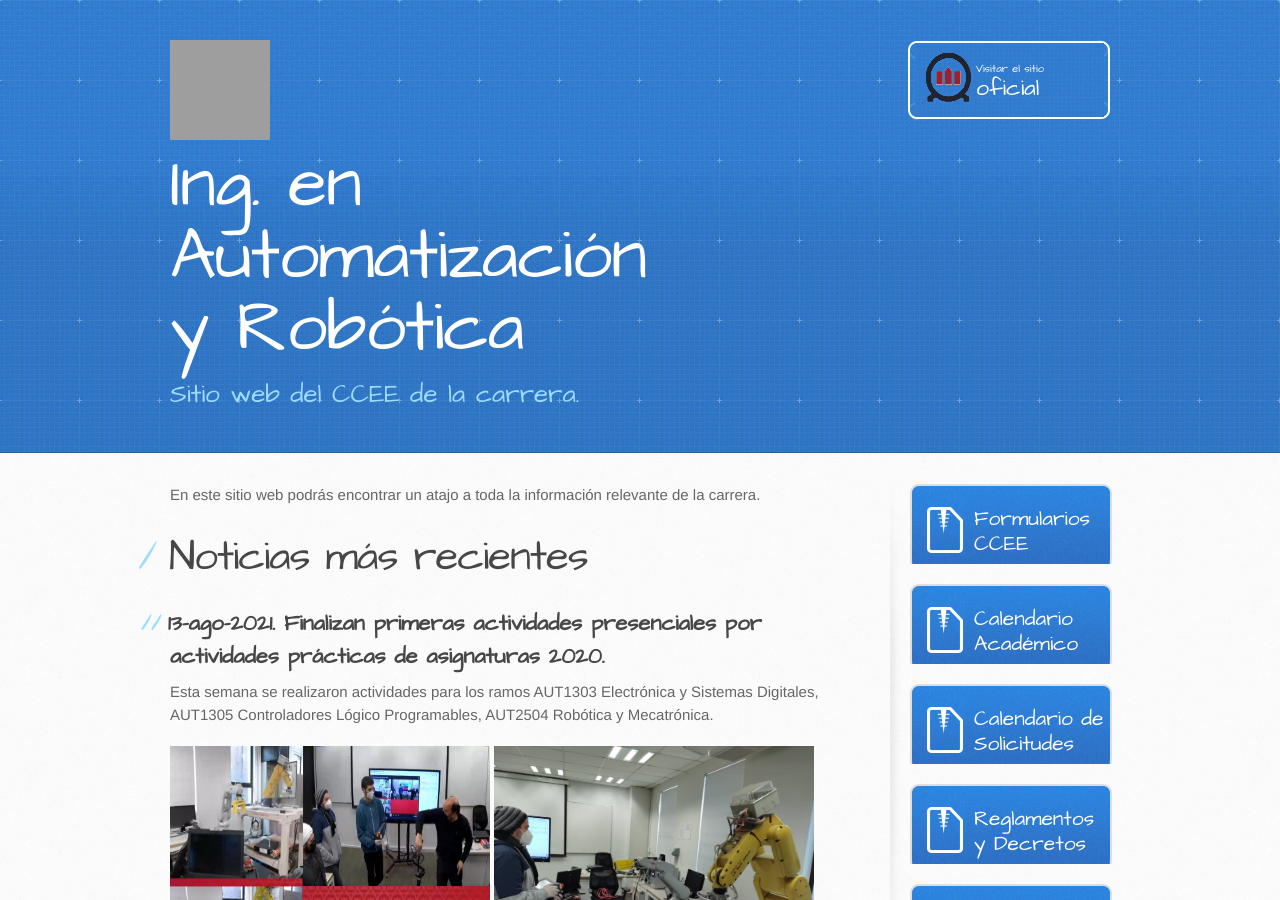
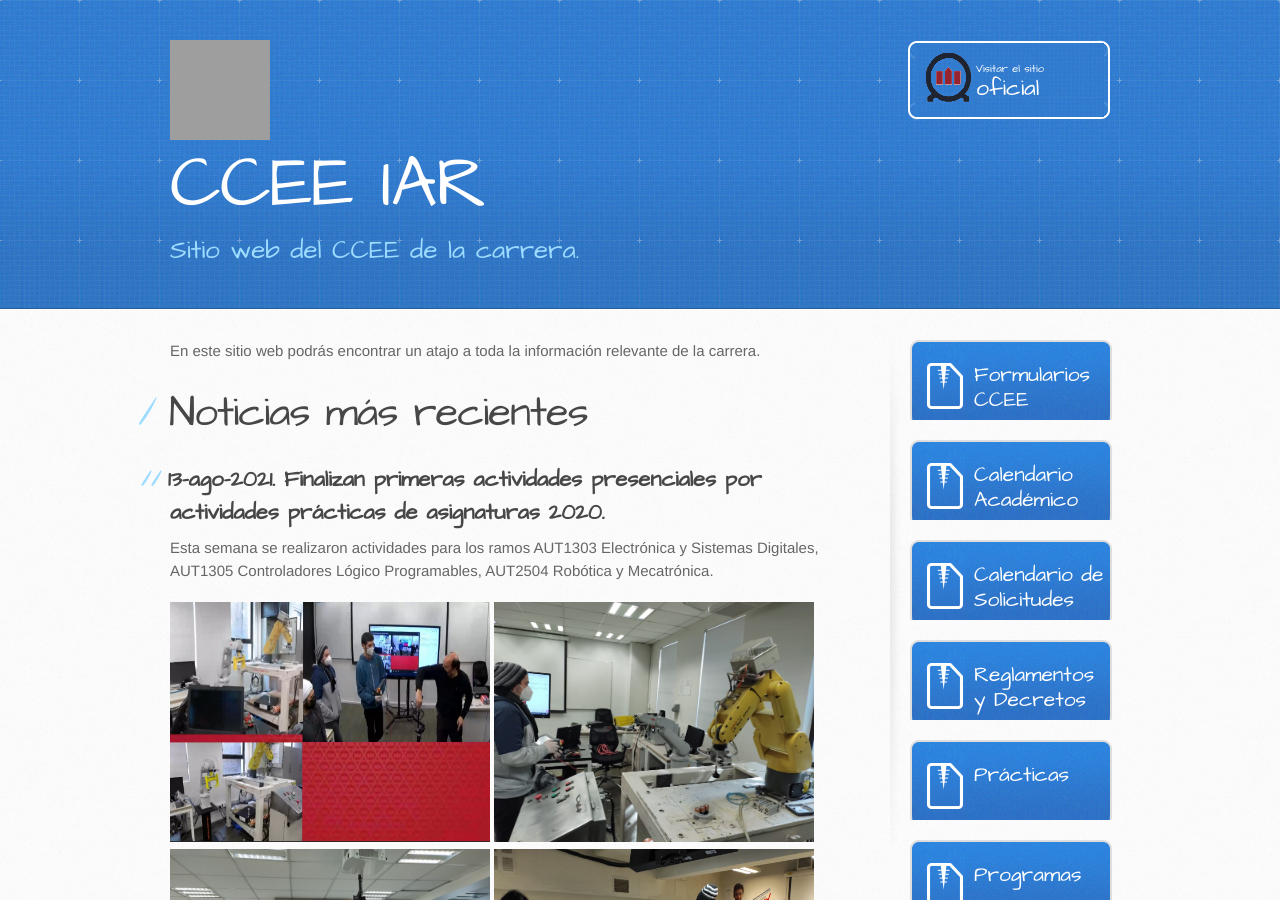
Before and after one commit to iar-unab/web, a Jekyll site: the page built from index.md, in a window 1280 px wide and 900 px high. Built offline with Jekyll 4.4.1, drawn with Linux system fonts in a browser that asks for light colours; grey boxes are pictures that could not be loaded.

Commit message:
Update _config.yml

```diff
--- a/_config.yml
+++ b/_config.yml
@@ -1,4 +1,4 @@
-title: Ing. en Automatización y Robótica
+title: CCEE IAR
 description: Sitio web del CCEE de la carrera.
 show_downloads: true
 google_analytics:
```
